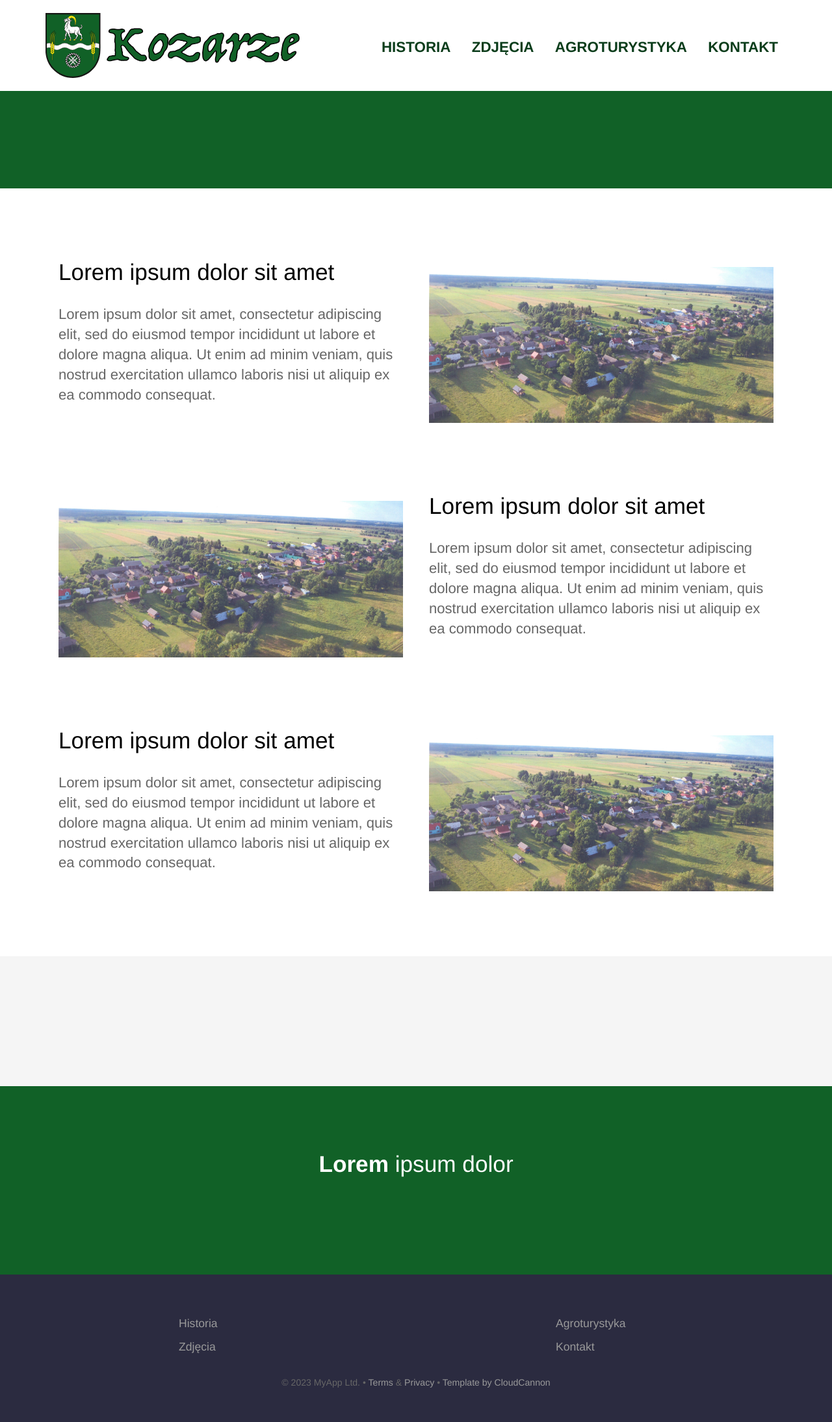
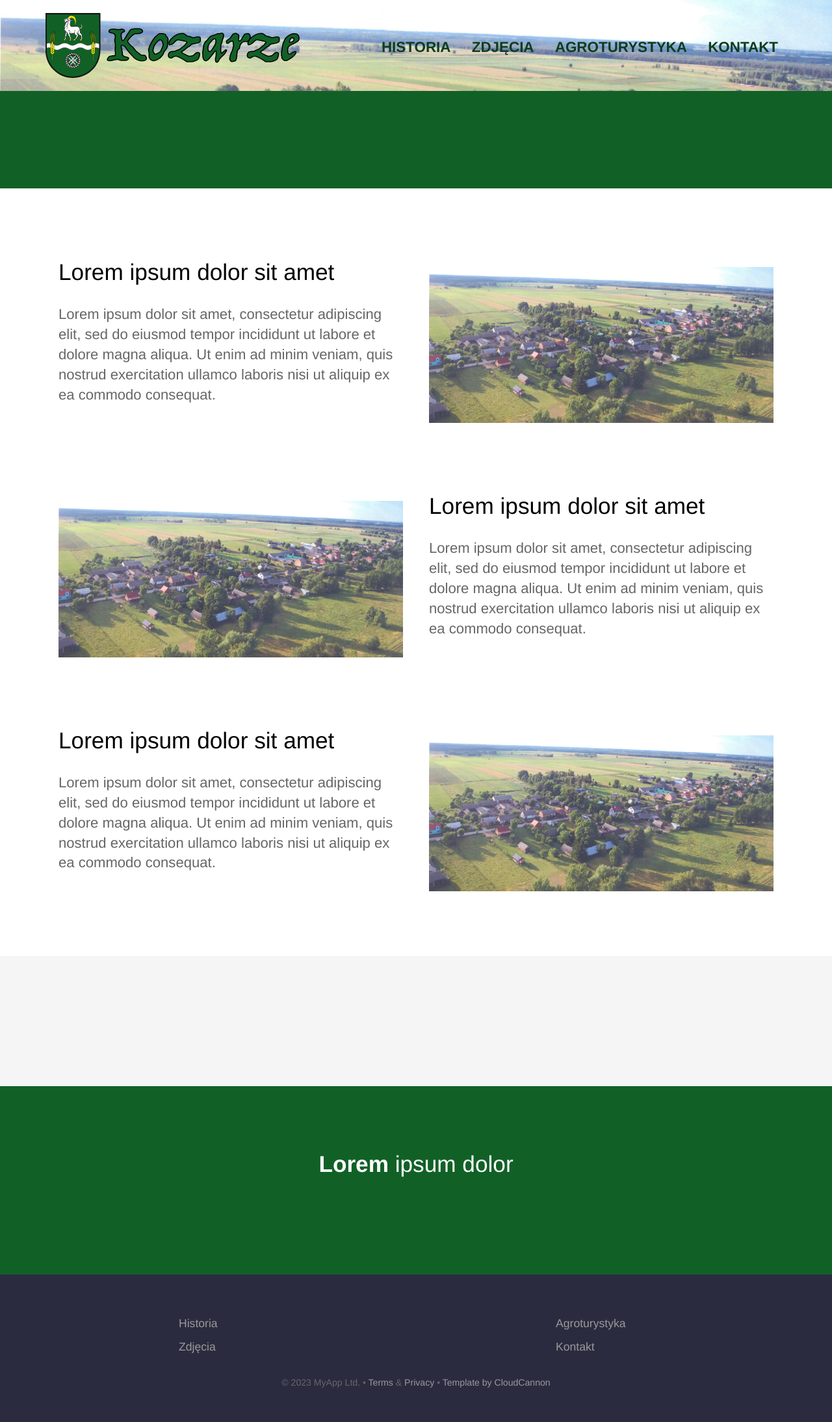
Before and after one commit to maxiemoose/kozarze, a Jekyll site: the page built from index.html, in a window 1280 px wide. Shown: the whole page at 65% size. Built offline with Jekyll 4.4.1, drawn with Linux system fonts in a browser that asks for light colours.

Commit message:
Update layout.scss

```diff
--- a/_sass/layout.scss
+++ b/_sass/layout.scss
@@ -20,7 +20,7 @@
 header {
 	color: #fff;
 	padding: 20px 0;
-	background: #fff; /* Old browsers */
+//	background: #fff; /* Old browsers */
 //	background: linear-gradient(to bottom, $brand-color 0%, $middle-gradient-color 100%) no-repeat $brand-color;
 
 	a {
```
